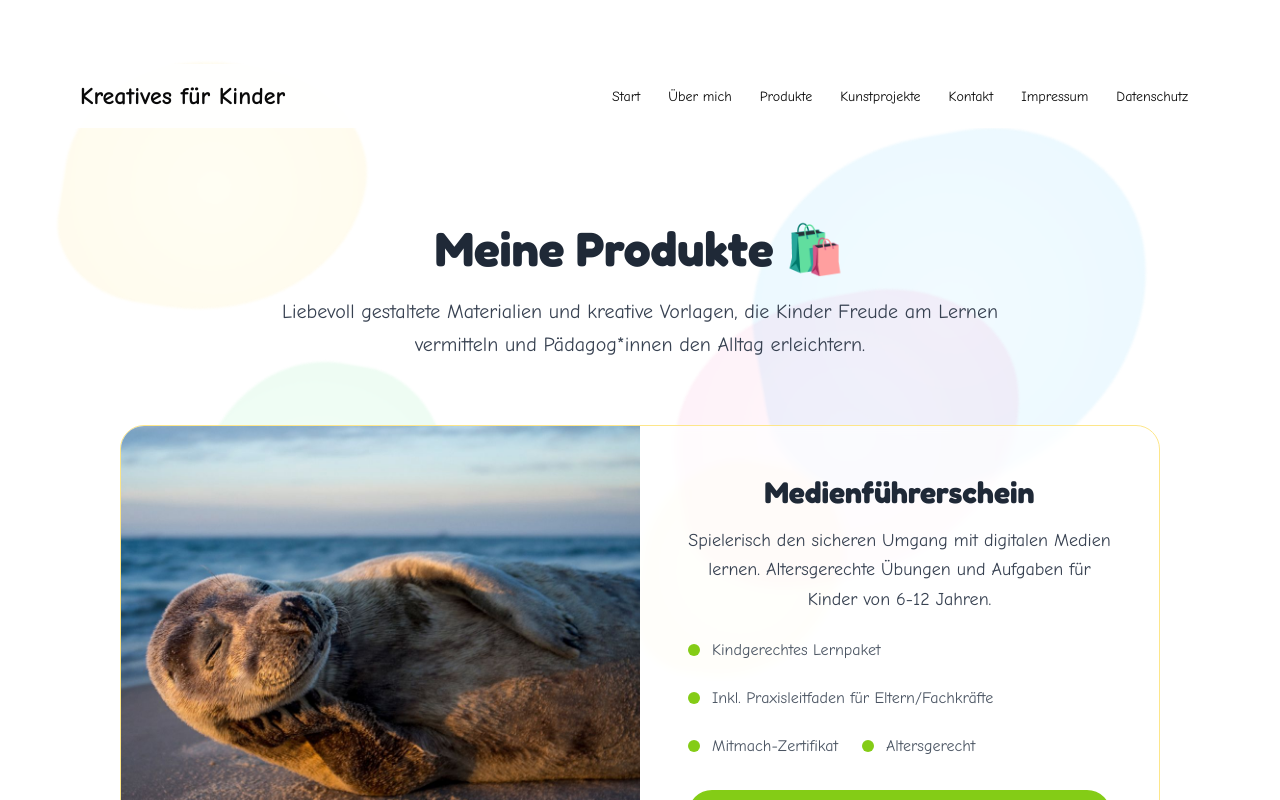
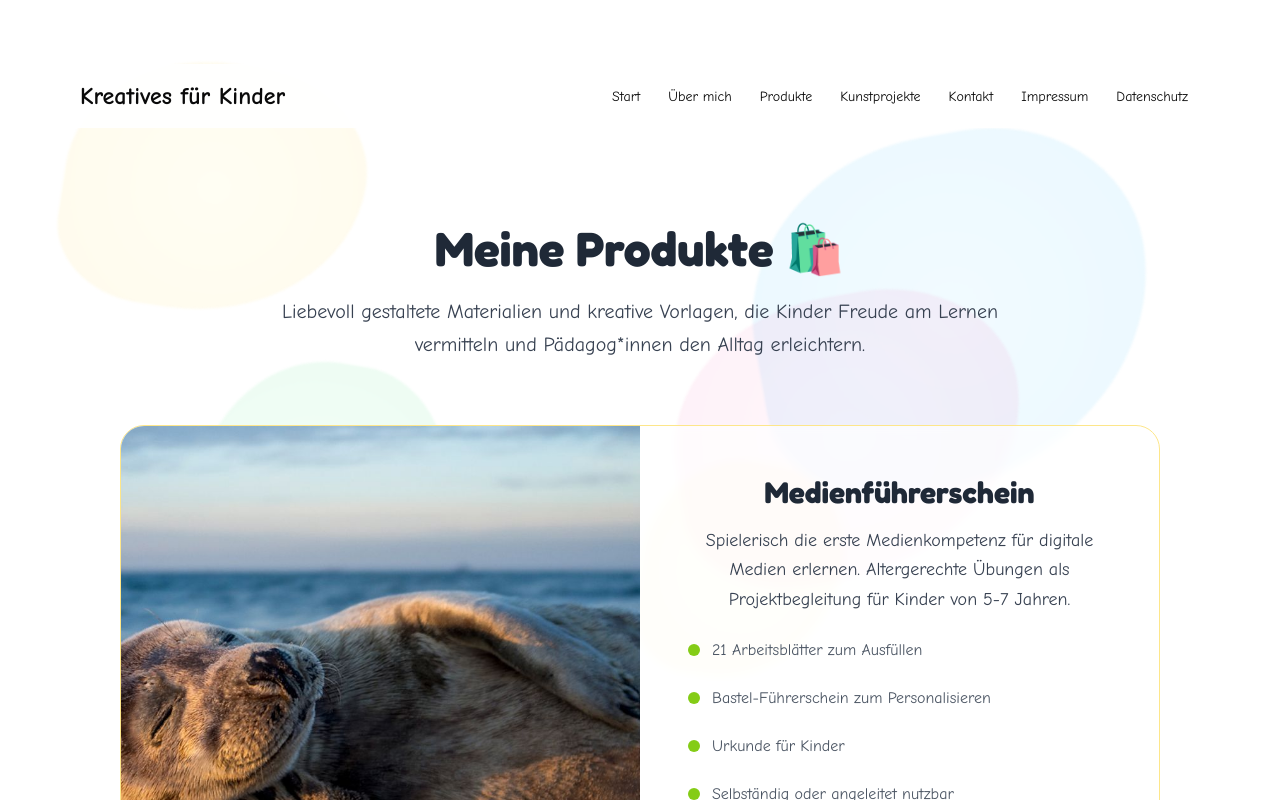
Before and after one commit to jo-ann-creativeworld/de, a Vue app: page /#/products in a window 1280 px wide. Shown: the top 800 px of the page. Built offline with nearby package versions, Linux system fonts and the light colour scheme.

Commit message:
update der deploy.yml zum pushen auf FTP Server

```diff
--- a/package.json
+++ b/package.json
@@ -75,11 +75,10 @@
     "eslint-plugin-react-hooks": "^5.1.0-rc.0",
     "eslint-plugin-react-refresh": "^0.4.9",
     "globals": "^15.9.0",
-
     "postcss": "^8.4.47",
     "tailwindcss": "^3.4.11",
     "typescript": "^5.5.3",
     "typescript-eslint": "^8.0.1",
-    "vite": "^5.4.1"
+    "vite": "^7.1.7"
   }
 }
--- a/src/views/Products.vue
+++ b/src/views/Products.vue
@@ -221,8 +221,8 @@ const products = ref([
   {
     id: 1,
     title: 'Medienführerschein',
-    description: 'Spielerisch den sicheren Umgang mit digitalen Medien lernen. Altersgerechte Übungen und Aufgaben für Kinder von 6-12 Jahren.',
-    features: ['Kindgerechtes Lernpaket', 'Inkl. Praxisleitfaden für Eltern/Fachkräfte', 'Mitmach-Zertifikat', 'Altersgerecht'],
+    description: 'Spielerisch die erste Medienkompetenz für digitale Medien erlernen. Altergerechte Übungen als Projektbegleitung für Kinder von 5-7 Jahren.',
+    features: ['21 Arbeitsblätter zum Ausfüllen', 'Bastel-Führerschein zum Personalisieren', 'Urkunde für Kinder', 'Selbständig oder angeleitet nutzbar', 'Nur für den Privatgebrauch', 'Versand direkt nach Hause'],
     buttonColor: '#84cc16', // lime-500
     images: [ testbild, testbild, testbild ]
   },
```
Also changed, not shown: 1 other file (tests, documents, lock files or other folders).
